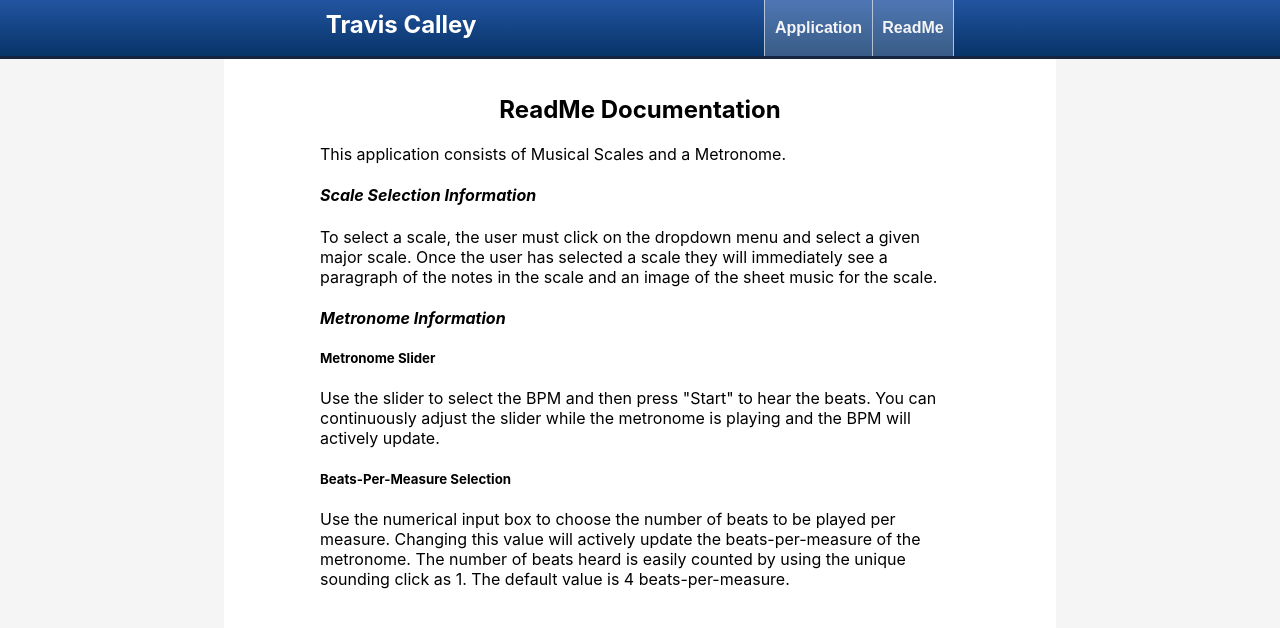
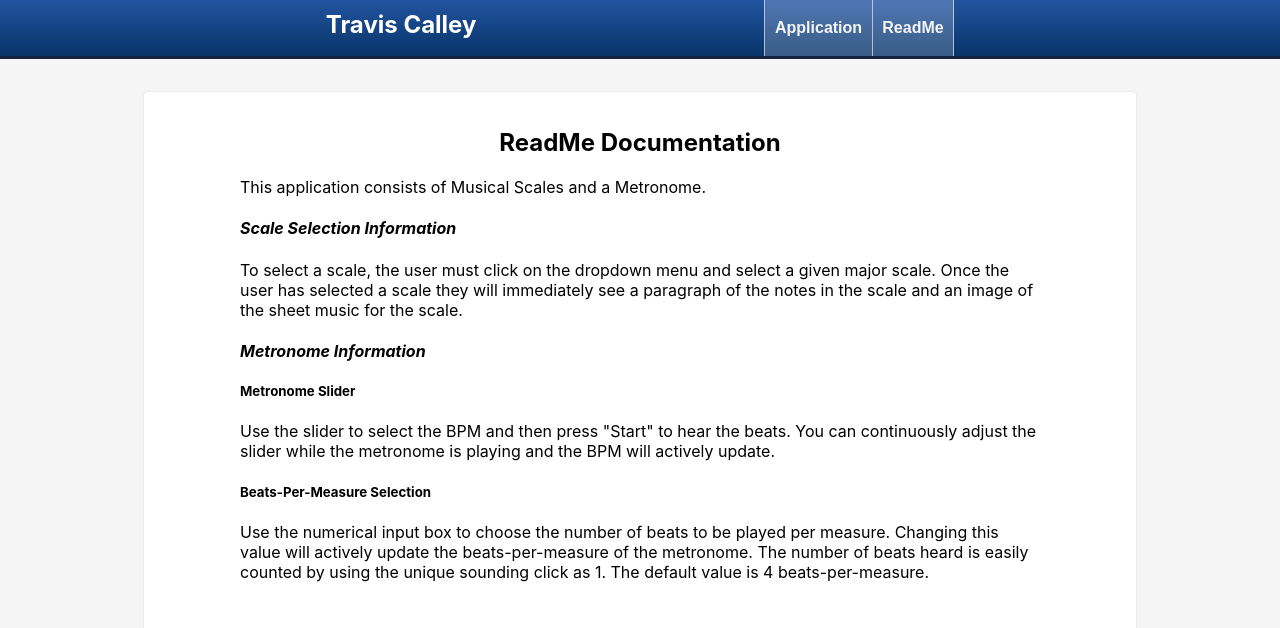
Before and after one commit to traviscalley/music-app, a React (Create React App) app: page / in a window 1280 px wide. Both pictures are taken after a click on the button "ReadMe". Shown: the top 628 px of the page. Built offline with nearby package versions, Linux system fonts and the light colour scheme.

Commit message:
even more style changes

```diff
--- a/src/App.css
+++ b/src/App.css
@@ -4,25 +4,6 @@
   height: auto;
   display: block;
 
-}
-
-.MusicApp {
-  background-color: white;
-  height: 100%;
-  margin: 1em 0 1em 0;
-  display: inline-block;
-  padding: 1em 1em 0 1em;
-  width: 50em;
-  height: 100%;
-}
-
-.ReadMe {
-  background-color: white;
-  margin: 1em 0 1em 0;
-  display: inline-block;
-  padding: 1em 1em 0 1em;
-  width: 50em;
-  height: 100%;
 }
 
 .readme-p {
@@ -57,7 +38,7 @@ html {
 
 .header {
   background-image: linear-gradient(rgb(34, 84, 160), rgb(8, 52, 104));
-  margin-bottom: -1em;
+  margin-bottom: 1em;
   border-bottom: solid;
   border-width: 0.2em;
   border-color: rgb(21, 36, 65);
@@ -71,7 +52,16 @@ html {
 }
 
 .body {
-  height: 50em;
+  height: auto;
+  background-color: white;
+  margin: 1em 0 1em 0;
+  display: inline-block;
+  padding: 1em 1em 0 1em;
+  width: 60em;
+  border-radius: 0.3em;
+  border-style: solid;
+  border-width: 0.1em;
+  border-color: rgb(235, 235, 235);
 }
 
 .app-button {
```
Also changed, not shown: 1 other file (tests, documents, lock files or other folders).
